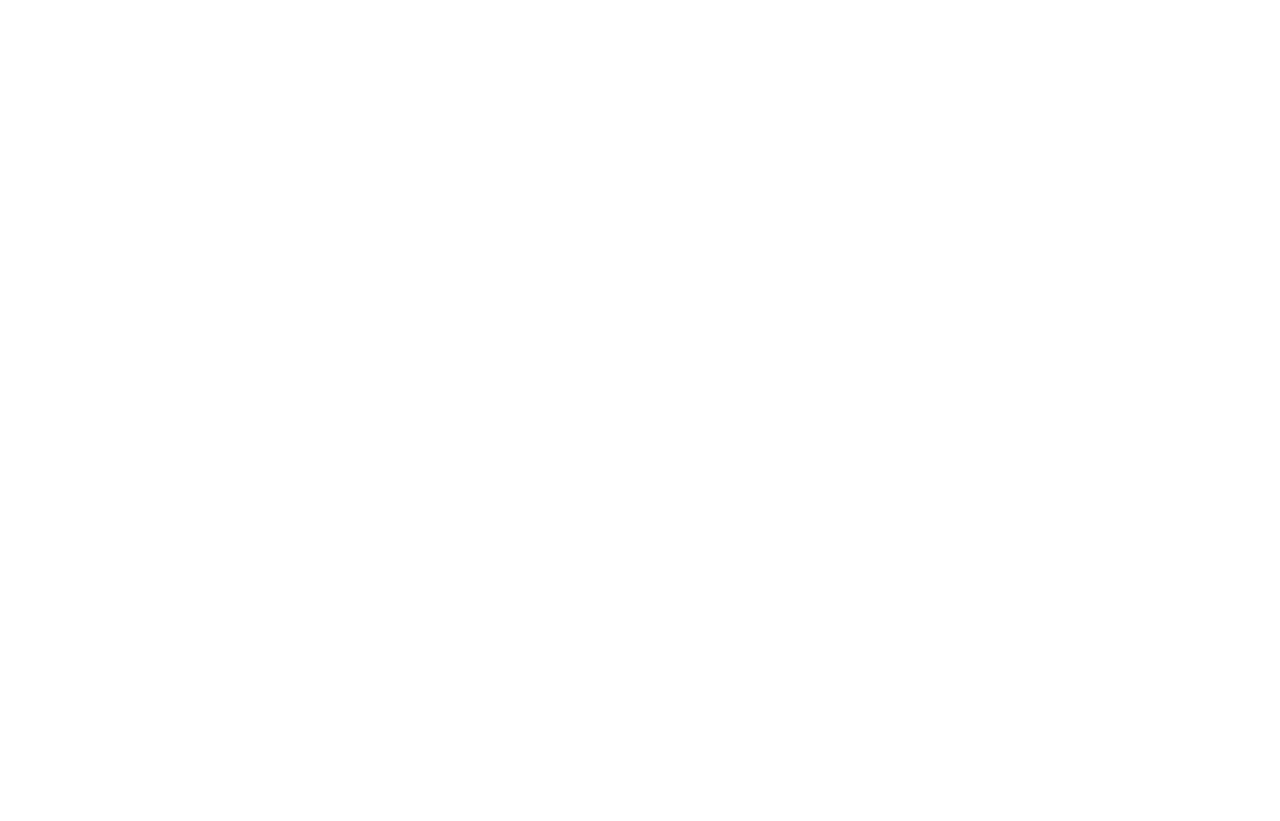
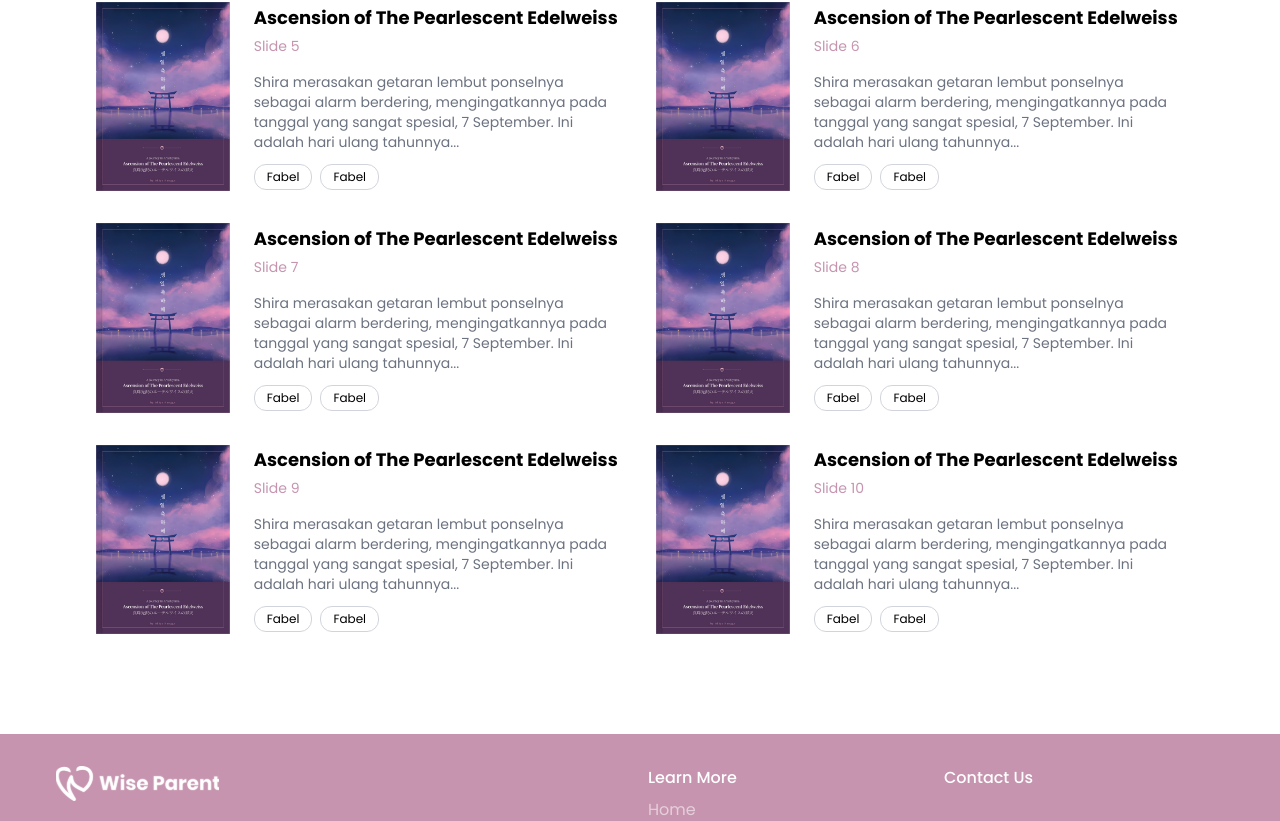
Before and after one commit to hoshiirui/wise-parent-fe, a React (Vite) app: page /kidszone/kisahnesia in a window 1280 px wide. Before the commit this address had no page. Shown: the part 1465-2286 px from the top of the page. Before the commit the page ends 800 px from the top, so only its background shows below. Built offline with nearby package versions, Linux system fonts and the light colour scheme.

Commit message:
kisahnesia v2

```diff
--- a/src/main.tsx
+++ b/src/main.tsx
@@ -14,6 +14,7 @@
 import ContextWrapper from "./context/ContextWrapper.tsx";
 import KidsZone from "./pages/KidsZone.tsx";
 import ScheduleHome from "./pages/ScheduleHome.tsx";
+import Kisahnesia from "./pages/Kisahnesia.tsx";
 
 ReactDOM.createRoot(document.getElementById("root")!).render(
   <React.StrictMode>
@@ -25,6 +26,7 @@
           <Route path="/login" element={<Login />} />
           <Route path="/register" element={<Register />} />
           <Route path="/schedule" element={<ScheduleHome />} />
+          <Route path="/kidszone/kisahnesia" element={<Kisahnesia />} />
           <Route path="/schedulespc" element={<Schedule />} />
           <Route path="/about" element={<AboutUs />} />
           <Route path="/kidszone" element={<KidsZone />} />
--- /dev/null
+++ b/src/pages/Kisahnesia.tsx
@@ -0,0 +1,160 @@
+import Navbar from "../components/Navbar/Navbar";
+import { Swiper, SwiperSlide } from "swiper/react";
+
+import "swiper/css";
+import "swiper/css/navigation";
+import "swiper/css/pagination";
+import { Footer } from "../components/Footer/Footer";
+
+const slideContents = [
+  "Slide 1",
+  "Slide 2",
+  "Slide 3",
+  "Slide 4",
+  "Slide 5",
+  "Slide 6",
+  "Slide 7",
+  "Slide 8",
+  "Slide 9",
+  "Slide 10",
+  // Add more slides as needed
+];
+
+const tagLists = [
+  "Fabel",
+  "Mitos",
+  "Cerita Rakyat",
+  "Keseharian",
+  "Sage",
+  "Bahasa Indonesia",
+  "Bahasa Inggris",
+];
+
+const Kisahnesia = () => {
+  return (
+    <>
+      <Navbar theme="light" selected="none" />
+      <div className="overflow-hidden bg-white my-[100px]">
+        <div className="mx-auto max-w-7xl px-6 lg:px-8">
+          {/* bagian atas halaman */}
+          <div className="flex flex-col items-center">
+            <h1 className="text-4xl font-bold text-center mt-12">Kisahnesia</h1>
+            <h5 className="text-gray-500 mt-2">
+              Temukan kisah menarik untuk buah hati Anda!
+            </h5>
+            <div className="relative w-2/5 mt-3">
+              <div className="absolute inset-y-0 start-0 flex items-center ps-3 pointer-events-none">
+                <span
+                  role="img"
+                  aria-label="search"
+                  className="anticon anticon-search text-lg text-captions"
+                >
+                  <svg
+                    viewBox="64 64 896 896"
+                    focusable="false"
+                    data-icon="search"
+                    width="1em"
+                    height="1em"
+                    fill="currentColor"
+                    aria-hidden="true"
+                  >
+                    <path d="M909.6 854.5L649.9 594.8C690.2 542.7 712 479 712 412c0-80.2-31.3-155.4-87.9-212.1-56.6-56.7-132-87.9-212.1-87.9s-155.5 31.3-212.1 87.9C143.2 256.5 112 331.8 112 412c0 80.1 31.3 155.5 87.9 212.1C256.5 680.8 331.8 712 412 712c67 0 130.6-21.8 182.7-62l259.7 259.6a8.2 8.2 0 0011.6 0l43.6-43.5a8.2 8.2 0 000-11.6zM570.4 570.4C528 612.7 471.8 636 412 636s-116-23.3-158.4-65.6C211.3 528 188 471.8 188 412s23.3-116.1 65.6-158.4C296 211.3 352.2 188 412 188s116.1 23.2 158.4 65.6S636 352.2 636 412s-23.3 116.1-65.6 158.4z"></path>
+                  </svg>
+                </span>
+              </div>
+              <input
+                type="text"
+                className="bg-white border border-gray-300 text-secondary text-sm  focus:border-primary focus:outline-none block w-full ps-10 p-2.5 rounded-md"
+                placeholder="Cari Cerita"
+              ></input>
+            </div>
+            <div className="flex flex-row max-w-5xl gap-3 mt-3">
+              {tagLists.map((tag: string, index: number) => (
+                <span
+                  className="bg-white hover:bg-primary600 hover:text-white translation-all duration-500 hover:cursor-pointer px-4 py-2 border border-gray-300 text-xs rounded-lg"
+                  key={index}
+                >
+                  {tag}
+                </span>
+              ))}
+            </div>
+          </div>
+          <div className="border-b border-gray-300 mt-16 mx-32"></div>
+          {/* rekomendasi cerita section */}
+          <div className="mt-16 px-16">
+            <h2 className="font-bold text-2xl mb-1">Rekomendasi Cerita</h2>
+            <p className="text-gray-500 text-md mb-6">
+              Cerita-cerita seru pilihan admin WiseParent
+            </p>
+            <Swiper
+              spaceBetween={36} // Space between slides (36px)
+              slidesPerView={5} // 5 slides per view
+              slidesPerGroup={1} // 1 slide per group
+              loop={true} // Enable loop mode
+              grabCursor={true} // Enable grab cursor
+            >
+              {slideContents.map((slideContent, index) => (
+                <SwiperSlide key={index}>
+                  {/* Replace with your slide content */}
+                  <div>
+                    <img src="/img/book.jpg" alt="book_cover" />
+                    <div className="px-2 flex flex-col items-center mt-2">
+                      <p className="mt-2 text-center text-sm font-bold text-gray-800">
+                        Ascension of The Pearlescent Edelweiss
+                      </p>
+                      <p className="mt-1 text-xs text-primary500">
+                        {slideContent}
+                      </p>
+                    </div>
+                  </div>
+                </SwiperSlide>
+              ))}
+            </Swiper>
+          </div>
+          {/* cerita lainnya section */}
+          <div className="mt-16 px-16">
+            <h2 className="font-bold text-2xl mb-1">Cerita Lainnya</h2>
+            <p className="text-gray-500 text-md mb-6">
+              Petualanganmu dimulai dari sini
+            </p>
+            <div className="grid grid-cols-2 gap-8">
+              {slideContents.map((slideContent, index) => (
+                <div className="grid grid-cols-7 gap-6" key={index}>
+                  <img
+                    src="/img/book.jpg"
+                    alt="book_cover"
+                    className="col-span-2"
+                  />
+                  <div className="col-span-5 flex flex-col justify-center">
+                    <h3 className="text-lg font-bold">
+                      Ascension of The Pearlescent Edelweiss
+                    </h3>
+                    <p className="text-sm text-primary500 mt-1">
+                      {slideContent}
+                    </p>
+                    <p className="text-sm text-gray-500 mt-4">
+                      Shira merasakan getaran lembut ponselnya sebagai alarm
+                      berdering, mengingatkannya pada tanggal yang sangat
+                      spesial, 7 September. Ini adalah hari ulang tahunnya...
+                    </p>
+                    <div className="flex flex-row gap-2 mt-3">
+                      <div className="text-xs px-3 py-1 border border-gray-300 rounded-xl">
+                        Fabel
+                      </div>
+                      <div className="text-xs px-3 py-1 border border-gray-300 rounded-xl">
+                        Fabel
+                      </div>
+                    </div>
+                  </div>
+                </div>
+              ))}
+            </div>
+          </div>
+        </div>
+      </div>
+      <Footer />
+    </>
+  );
+};
+
+export default Kisahnesia;
```
Also changed, not shown: public/img/book.jpg (added).
